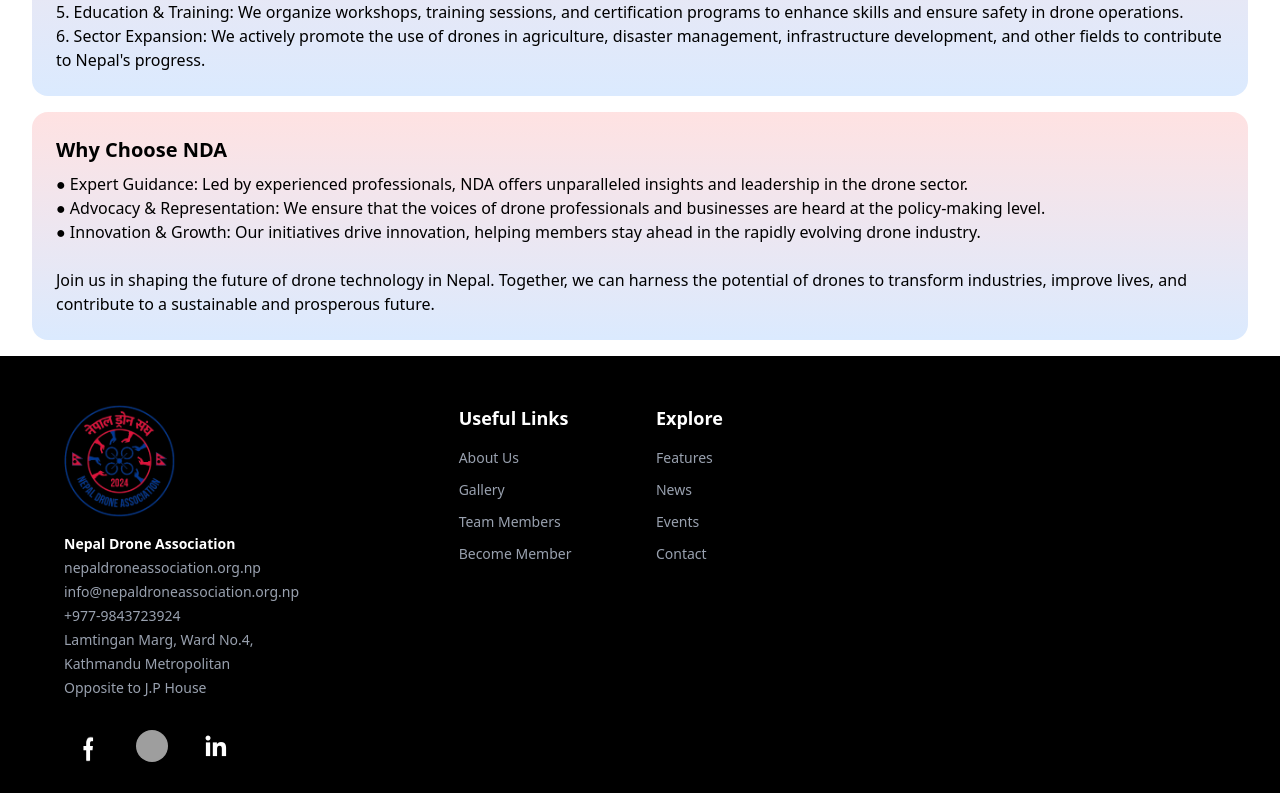
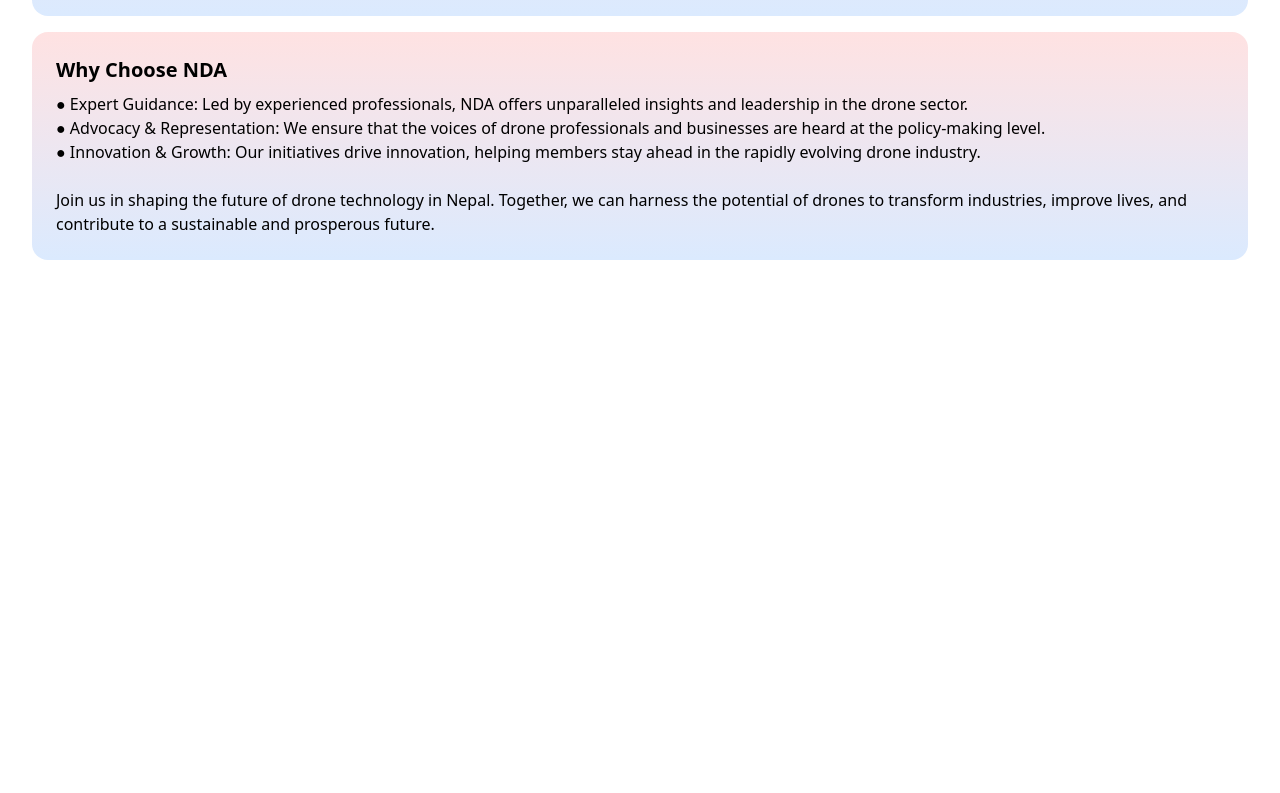
Before and after one commit to Robotics-Academy-of-Nepal/Nepal-Drone_Association, a React (Vite) app: page /#/about in a window 1280 px wide. Shown: the part 2004-2797 px from the top of the page. After the commit the page ends 2280 px from the top, so only its background shows below. Built offline with nearby package versions, Linux system fonts and the light colour scheme; grey boxes are pictures that could not be loaded.

Commit message:
commitments

```diff
--- a/src/About.jsx
+++ b/src/About.jsx
@@ -1,15 +1,10 @@
 import React from "react";
-import Navbar from "./NavBar";
-import Footer from "./Footer";
-import drone10 from "./assets/drone10.png";
-import drone11 from "./assets/drone11.png";
 import drone14 from './assets/drone14.jpg';
 import drone12 from './assets/drone12.jpg';
 
 function About(){
     return(
         <>
-        <Navbar />
         <div className="container mx-auto px-4 sm:px-6 lg:px-8 mt-2">
       <div className="p-1">
         <div className="relative">
@@ -100,7 +95,6 @@
 
 
       </div>
-      <Footer />
         </>
     )
 }
--- a/src/Footer.jsx
+++ b/src/Footer.jsx
@@ -7,26 +7,26 @@
 import NDA from './assets/NDA.jpg';
 import logo from './assets/logo.png';
 
-const Footer = () => {
+const Footer = ({ onAboutClick, onTeamClick }) => {
   const footerLinks = {
     about: {
       title: 'Useful Links',
       links: [
-        { text: 'About Us', to: '/about' },
-        { text: 'Gallery', to: '/gallery' },
-        { text: 'Team Members', to: '/team' },
-        { text: 'Become Member', to: '/member' }
+        { text: 'About Us', to: '/', onClick: onAboutClick },
+        { text: 'Gallery', to: '#/gallery', isExternal: true },
+        { text: 'Our Team', to: '/', onClick: onTeamClick },
+        { text: 'Become Member', to: '#/member', isExternal: true }
       ]
     },
-    explore: {
-      title: 'Explore',
-      links: [
-        { text: 'Features', to: '/' },
-        { text: 'News', to: '/' },
-        { text: 'Events', to: '/' },
-        { text: 'Contact', to: '/' }
-      ]
-    },
+  };
+
+  const handleLinkClick = (link, e) => {
+    e.preventDefault();
+    if (link.onClick) {
+      link.onClick();
+    } else if (link.isExternal) {
+      window.location.href = link.to;
+    }
   };
 
   return (
@@ -92,6 +92,7 @@
                   <li key={link.text}>
                     <Link
                       to={link.to}
+                      onClick={(e) => handleLinkClick(link, e)}
                       className="text-gray-400 hover:text-white text-sm transition-colors duration-200 flex items-center"
                     >
                       <span className="hover:translate-x-1 transition-transform duration-200">
--- a/src/Homepage.jsx
+++ b/src/Homepage.jsx
@@ -1,4 +1,4 @@
-import React, { useEffect, useState } from 'react';
+import React, { useEffect, useState, useRef } from 'react';
 import axios from 'axios';
 import image from './assets/drone.png';
 import drone18 from './assets/drone18.jpg';
@@ -8,8 +8,12 @@
 import Footer from "./Footer";
 import { Camera, Battery, Gauge } from "lucide-react";
 import { ChevronLeft, ChevronRight, X } from 'lucide-react';
+import About from './About';
+import TeamPage from './Team';
 
 function Homepage() {
+  const aboutRef = useRef(null);
+  const teamRef = useRef(null);
   const [currentSlide, setCurrentSlide] = useState(0);
   const [selectedSlideIndex, setSelectedSlideIndex] = useState(null);
   const [isModalOpen, setIsModalOpen] = useState(false);
@@ -149,9 +153,17 @@
     setIsModalOpen(true);
   };
 
+  // Add this function inside Homepage component
+  const scrollToSection = (sectionRef) => {
+    sectionRef.current?.scrollIntoView({ behavior: 'smooth' });
+  };
+
   return (
     <>
-      <Navbar />
+      <Navbar
+        onAboutClick={() => scrollToSection(aboutRef)}
+        onTeamClick={() => scrollToSection(teamRef)}
+      />
       <div className="container mx-auto px-4 mt-2">
         {/* First section with drone image */}
         <div className="bg-gradient-to-b from-red-200 to-blue-200">
@@ -183,7 +195,7 @@
         </div>
 
         {/* Image sections */}
-        <div className="flex flex-col lg:flex-row items-center lg:items-stretch mt-2 mb-2 rounded-2xl">
+        {/* <div className="flex flex-col lg:flex-row items-center lg:items-stretch mt-2 mb-2 rounded-2xl">
           <div className="w-fit lg:w-1/2 flex">
             <img src={drone19} className="w-200 h-auto lg:h-100 object-cover rounded-2xl" alt="Drone" />
           </div>
@@ -218,7 +230,14 @@
           <div className="w-fit lg:w-1/2 flex mx-2">
             <img className="w-150 h-auto lg:h-100 object-cover rounded-2xl" src={drone21} alt="Drone" />
           </div>
-        </div>
+        </div> */}
+        <section ref={aboutRef}>
+          <About />
+        </section>
+
+        <section ref={teamRef}>
+          <TeamPage />
+        </section>
 
         <div className="lg:w-full mt-2 flex">
           <img className="w-full rounded-2xl cursor-pointer lg:w-full" src={drone18} alt="Drone" />
@@ -382,7 +401,10 @@
         </div>
       )}
       </div>
-      <Footer />
+      <Footer
+        onAboutClick={() => scrollToSection(aboutRef)}
+        onTeamClick={() => scrollToSection(teamRef)}
+      />
     </>
   );
 }
--- a/src/NavBar.jsx
+++ b/src/NavBar.jsx
@@ -3,7 +3,7 @@
 import { Menu, X } from 'lucide-react';
 import logo from './assets/logo.png';
 
-const Navbar = () => {
+const Navbar = ({ onAboutClick, onTeamClick }) => {
   const [isOpen, setIsOpen] = useState(false);
   const menuRef = useRef(null);
 
@@ -45,9 +45,27 @@
 
           {/* Desktop Menu */}
           <div className="hidden md:flex items-center space-x-8">
-            <Link to="/about" className="text-black hover:text-gray-600">About Us</Link>
+            <Link
+              to="/"
+              onClick={(e) => {
+                e.preventDefault();
+                onAboutClick();
+              }}
+              className="text-black hover:text-gray-600"
+            >
+              About Us
+            </Link>
             <Link to="/gallery" className="text-black hover:text-gray-600">Gallery</Link>
-            <Link to="/team" className="text-black hover:text-gray-600">Members</Link>
+            <Link
+              to="/"
+              onClick={(e) => {
+                e.preventDefault();
+                onTeamClick();
+              }}
+              className="text-black hover:text-gray-600"
+            >
+              Our Team
+            </Link>
             <Link to="/member" className="text-black hover:text-gray-600">
               Become a Member
             </Link>
@@ -74,7 +92,11 @@
           <div className="md:hidden">
             <div className="px-2 pt-2 pb-3 space-y-1 sm:px-3">
               <Link
-                to="/about"
+                to="/"
+                onClick={(e) => {
+                  e.preventDefault();
+                  onAboutClick();
+                }}
                 className="block px-3 py-2 text-black hover:text-gray-600 hover:bg-gray-50 rounded-md"
               >
                 About Us
@@ -86,10 +108,14 @@
                 Gallery
               </Link>
               <Link
-                to="/team"
+                to="/"
+                onClick={(e) => {
+                  e.preventDefault();
+                  onTeamClick();
+                }}
                 className="block px-3 py-2 text-black hover:text-gray-600 hover:bg-gray-50 rounded-md"
               >
-                Members
+                Our Team
               </Link>
               <Link
                 to="/member"
--- a/src/Team.jsx
+++ b/src/Team.jsx
@@ -68,7 +68,6 @@
 
   return (
     <>
-    <Navbar />
     <div className="container mx-auto px-4 mt-2">
       {/* Header Section */}
       <div className="max-w-8xl mx-auto mb-8 bg-gradient-to-b from-red-100 to-blue-100 rounded-md p-4">
@@ -198,7 +197,6 @@
         </div>
       )}
     </div>
-    <Footer />
     </>
   );
 };
```
